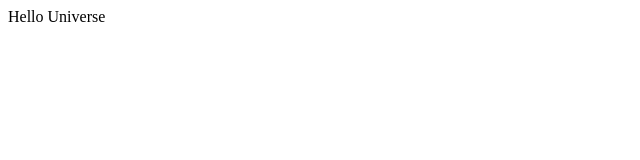
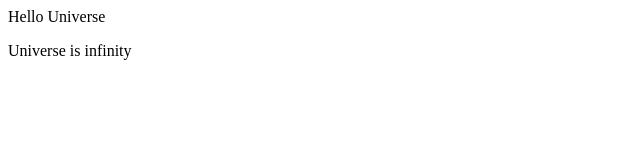
Before and after one commit to code-369-lab/localrepo, a plain HTML site: page LocalRepo/index.html in a window 1280 px wide. Shown: the whole page, without its empty margins (0-640 px from the left). Drawn offline with Linux system fonts and the light colour scheme.

Commit message:
add initial files

```diff
--- a/LocalRepo/index.html
+++ b/LocalRepo/index.html
@@ -1 +1,2 @@
 <h>Hello Universe</h>
+<p>Universe is infinity</p>
```
